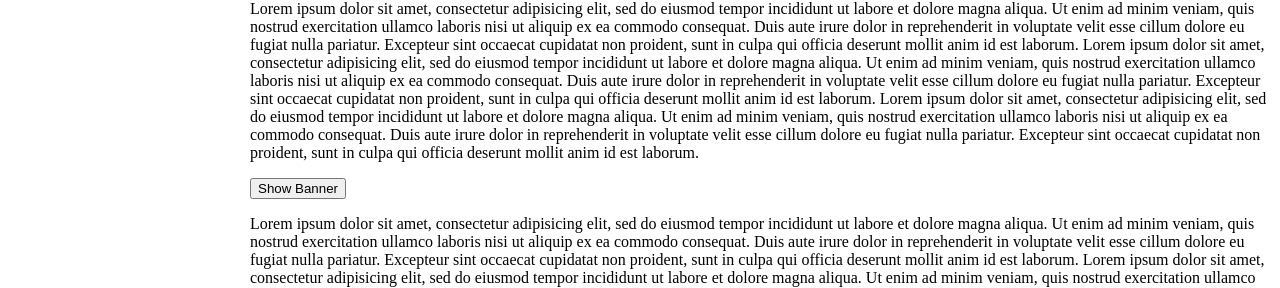
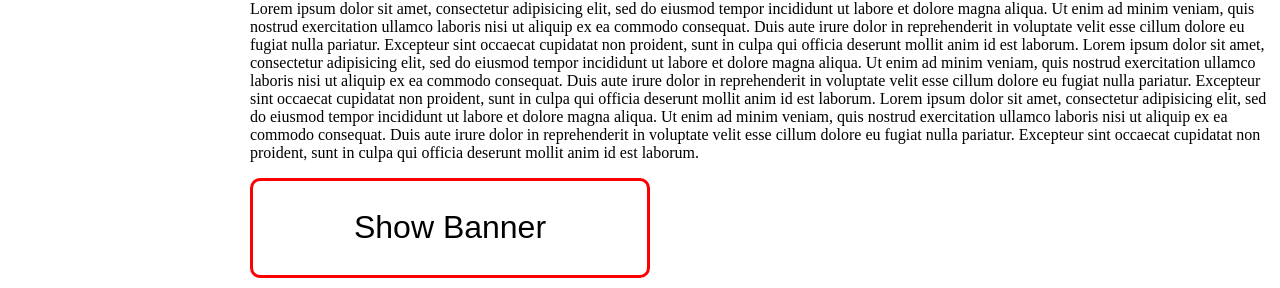
Before and after one commit to lukasbischof/UABanner, a website built with webpack: page demo/index.html in a window 1280 px wide. Shown: the part 1436-1724 px from the top of the page. Built offline with nearby package versions, Linux system fonts and the light colour scheme.

Commit message:
Update style.css

```diff
--- a/demo/style.css
+++ b/demo/style.css
@@ -79,3 +79,13 @@ li.title:hover {
   color: gray;
   font-weight: normal !important;
 }
+
+button {
+  width: 400px;
+  height: 100px;
+  font-size: 2rem;
+  background: white;
+  border: 3px solid red;
+  cursor: pointer;
+  border-radius: 10px;
+}
```
